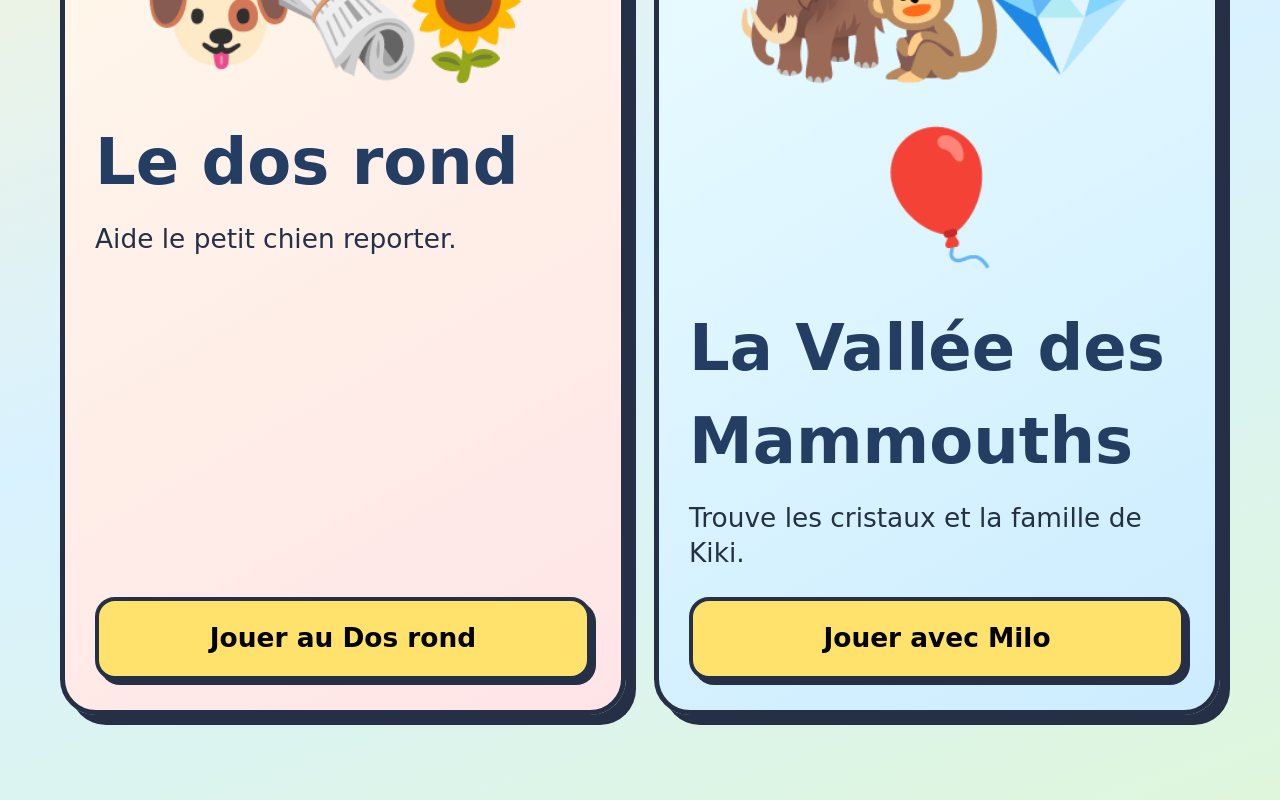
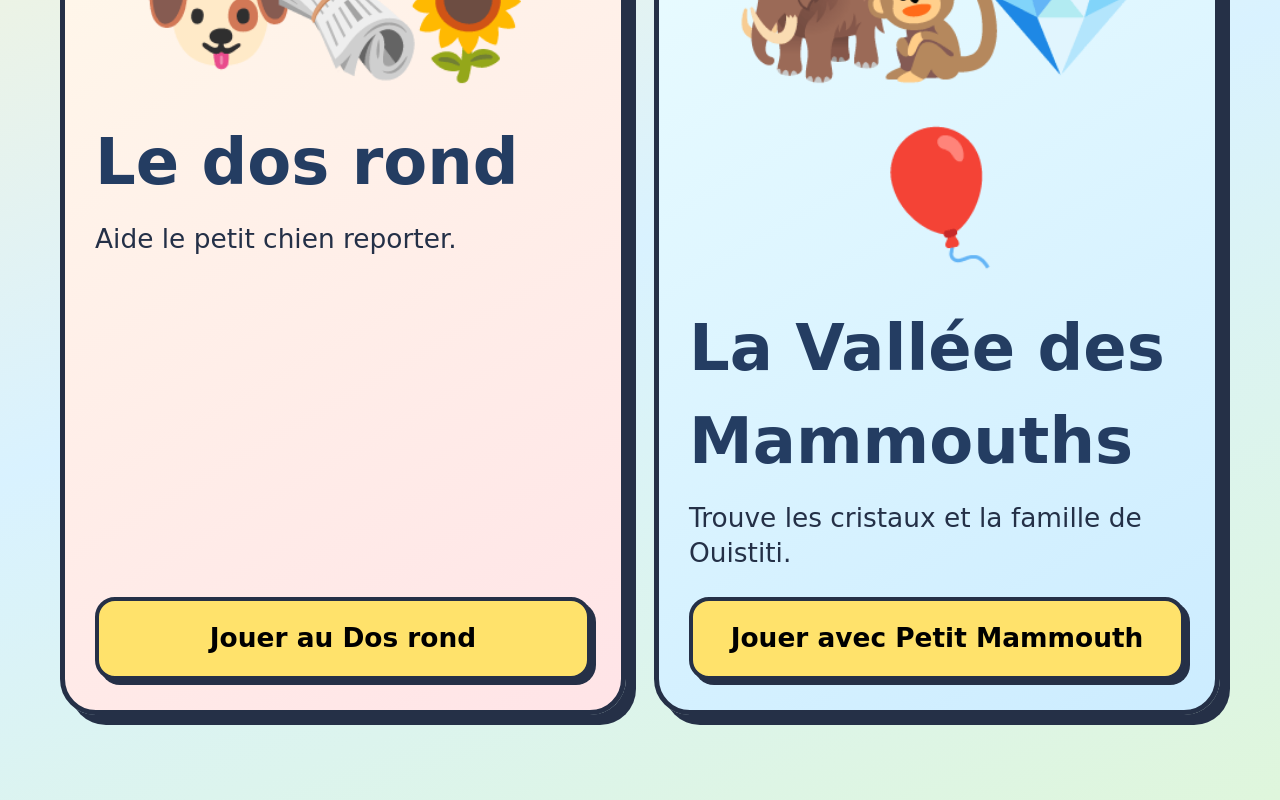
Before and after one commit to pharmaexport/Jeux, a React (Vite) app: page / in a window 1280 px wide. Shown: the part 479-1279 px from the top of the page. Built offline with nearby package versions, Linux system fonts and the light colour scheme.

Commit message:
Nommer les héros sans prénoms

```diff
--- a/src/GameLibrary.jsx
+++ b/src/GameLibrary.jsx
@@ -25,8 +25,8 @@ export default function GameLibrary() {
         <article className="library-card mammoth">
           <div className="library-art" aria-hidden="true">🦣🐒💎🎈</div>
           <h2>La Vallée des Mammouths</h2>
-          <p>Trouve les cristaux et la famille de Kiki.</p>
-          <button type="button" onClick={() => setGame('mammouths')}>Jouer avec Milo</button>
+          <p>Trouve les cristaux et la famille de Ouistiti.</p>
+          <button type="button" onClick={() => setGame('mammouths')}>Jouer avec Petit Mammouth</button>
         </article>
       </section>
     </main>
```
